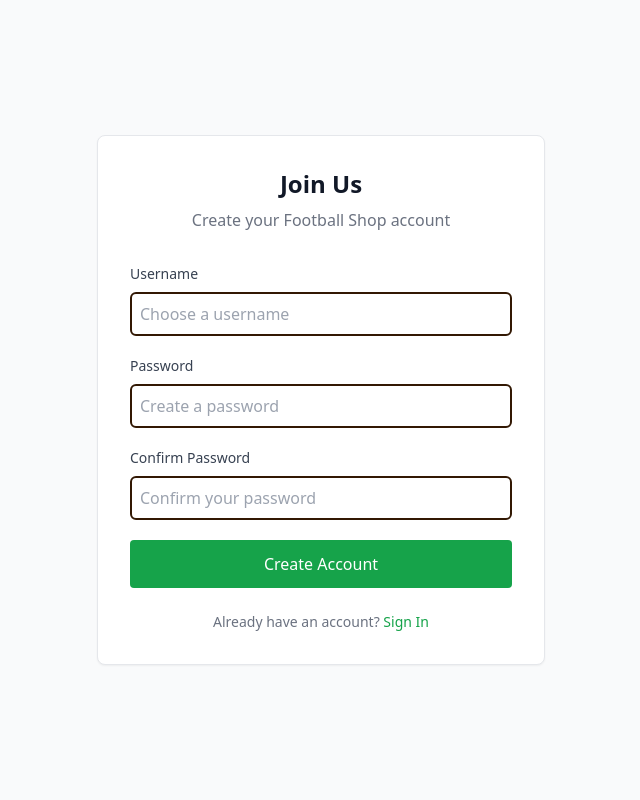
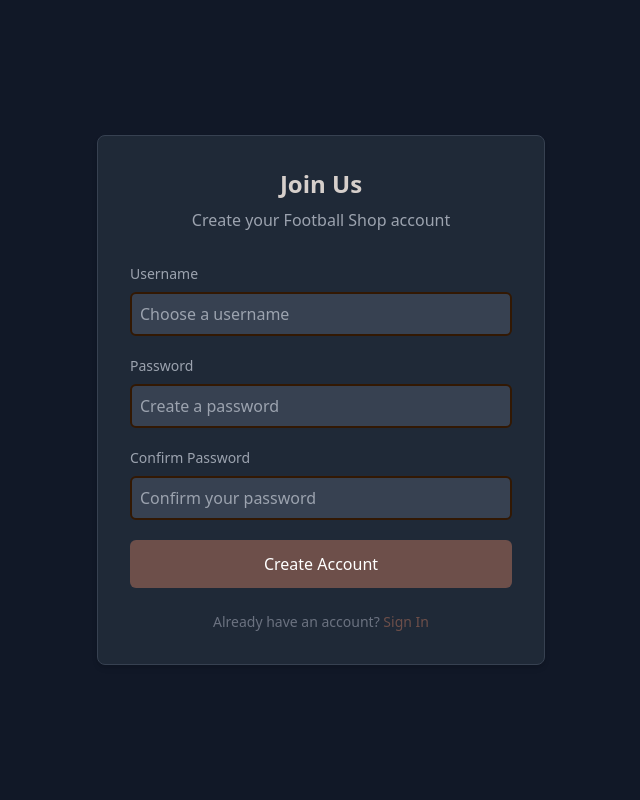
Before and after one commit to Razan-UI/kakibola, a Django app: page /register/ in a window 1280 px wide. Shown: the whole page, without its empty margins (319-959 px from the left). Run offline with Django 5.2, Linux system fonts and the light colour scheme; some libraries are stand-ins or nearby versions.

Commit message:
feat: somewhat finish tugas 5

```diff
--- a/main/templates/register.html
+++ b/main/templates/register.html
@@ -6,19 +6,19 @@
 
 {% block content %}
 <div class="form-style">
-  <div class="min-h-screen bg-gray-50 flex items-center justify-center p-8">
+  <div class="min-h-screen bg-gray-900 flex items-center justify-center p-8">
     <div class="max-w-md w-full relative z-10">
-      <div class="bg-white border border-gray-200 rounded-lg p-8 shadow-sm">
+      <div class="bg-gray-800 border border-gray-700 rounded-lg p-8 shadow-md">
         <div class="text-center mb-8">
-        <h2 class="text-2xl font-semibold text-gray-900 mb-2">Join Us</h2>
-        <p class="text-gray-500">Create your Football Shop account</p>
+          <h2 class="text-2xl font-semibold text-[#D6CFCB] mb-2">Join Us</h2>
+          <p class="text-gray-400">Create your Football Shop account</p>
         </div>
 
         <!-- Form Errors Display -->
         {% if form.non_field_errors %}
           <div class="mb-6">
             {% for error in form.non_field_errors %}
-            <div class="px-4 py-3 rounded text-sm border bg-red-50 border-red-200 text-red-700">
+              <div class="px-4 py-3 rounded-md text-sm border bg-red-50 border-red-200 text-red-700">
                 {{ error }}
               </div>
             {% endfor %}
@@ -30,7 +30,7 @@
             {% for field, errors in form.errors.items %}
               {% if field != '__all__' %}
                 {% for error in errors %}
-                <div class="px-4 py-3 rounded text-sm border bg-red-50 border-red-200 text-red-700 mb-2">
+                  <div class="px-4 py-3 rounded-md text-sm border bg-red-50 border-red-200 text-red-700 mb-2">
                     <strong>{{ field|title }}:</strong> {{ error }}
                   </div>
                 {% endfor %}
@@ -43,41 +43,41 @@
           {% csrf_token %}
 
           <div>
-          <label for="username" class="block text-sm font-medium text-gray-700 mb-2">Username</label>
+            <label for="username" class="block text-sm font-medium text-gray-400 mb-2">Username</label>
             <input
               id="username"
               name="username"
               type="text"
               required
-            class="w-full px-4 py-3 border border-gray-300 rounded focus:outline-none focus:border-green-500 transition duration-200"
+              class="w-full px-4 py-3 border border-gray-600 bg-gray-700 rounded-md focus:outline-none focus:border-[#A0522D] transition duration-200 text-gray-200"
               placeholder="Choose a username">
           </div>
 
           <div>
-          <label for="password1" class="block text-sm font-medium text-gray-700 mb-2">Password</label>
+            <label for="password1" class="block text-sm font-medium text-gray-400 mb-2">Password</label>
             <input
               id="password1"
               name="password1"
               type="password"
               required
-            class="w-full px-4 py-3 border border-gray-300 rounded focus:outline-none focus:border-green-500 transition duration-200"
+              class="w-full px-4 py-3 border border-gray-600 bg-gray-700 rounded-md focus:outline-none focus:border-[#A0522D] transition duration-200 text-gray-200"
               placeholder="Create a password">
           </div>
 
           <div>
-          <label for="password2" class="block text-sm font-medium text-gray-700 mb-2">Confirm Password</label>
+            <label for="password2" class="block text-sm font-medium text-gray-400 mb-2">Confirm Password</label>
             <input
               id="password2"
               name="password2"
               type="password"
               required
-            class="w-full px-4 py-3 border border-gray-300 rounded focus:outline-none focus:border-green-500 transition duration-200"
+              class="w-full px-4 py-3 border border-gray-600 bg-gray-700 rounded-md focus:outline-none focus:border-[#A0522D] transition duration-200 text-gray-200"
               placeholder="Confirm your password">
           </div>
 
           <button
             type="submit"
-          class="w-full bg-green-600 text-white font-medium py-3 px-4 rounded hover:bg-green-700 focus:outline-none focus:ring-2 focus:ring-green-500 focus:ring-offset-2 transition duration-200">
+            class="w-full bg-[#6D4F4A] text-white font-medium py-3 px-4 rounded-md hover:bg-[#5B3B3A] focus:outline-none focus:ring-2 focus:ring-[#A0522D] focus:ring-offset-2 transition duration-200">
             Create Account
           </button>
         </form>
@@ -88,7 +88,7 @@
             {% for message in messages %}
               <div
                 class="
-                px-4 py-3 rounded text-sm border
+                  px-4 py-3 rounded-md text-sm border
                   {% if message.tags == 'success' %}
                     bg-green-50 border-green-200 text-green-700
                   {% elif message.tags == 'error' %}
@@ -106,7 +106,7 @@
         <div class="mt-6 text-center">
           <p class="text-gray-500 text-sm">
             Already have an account?
-          <a href="{% url 'main:login' %}" class="text-green-600 hover:text-green-700 font-medium">
+            <a href="{% url 'main:login' %}" class="text-[#6D4F4A] hover:text-[#5B3B3A] font-medium">
               Sign In
             </a>
           </p>
```
Also changed, not shown: main/templates/add_product.html (+10 -10 lines), main/templates/card_product.html (+14 -21 lines), README.md, main/migrations/0005_alter_product_category.py (added). Lines whose indentation alone changed are shown as unchanged.
